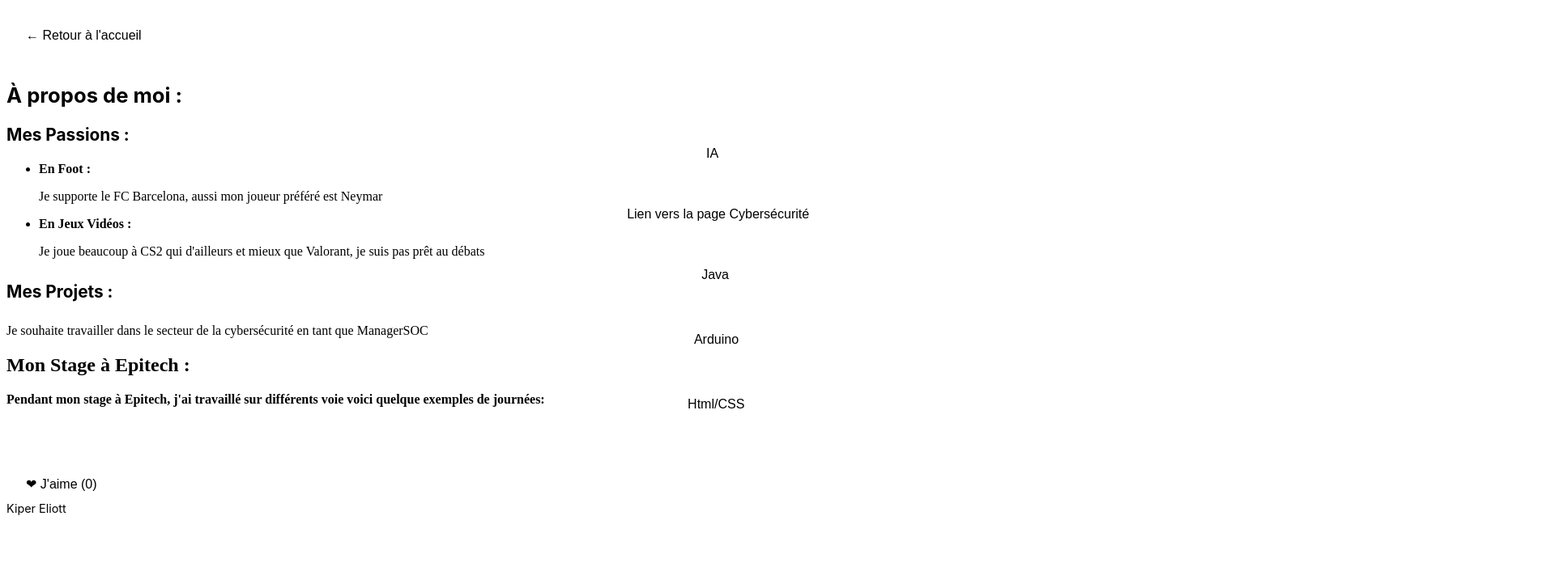
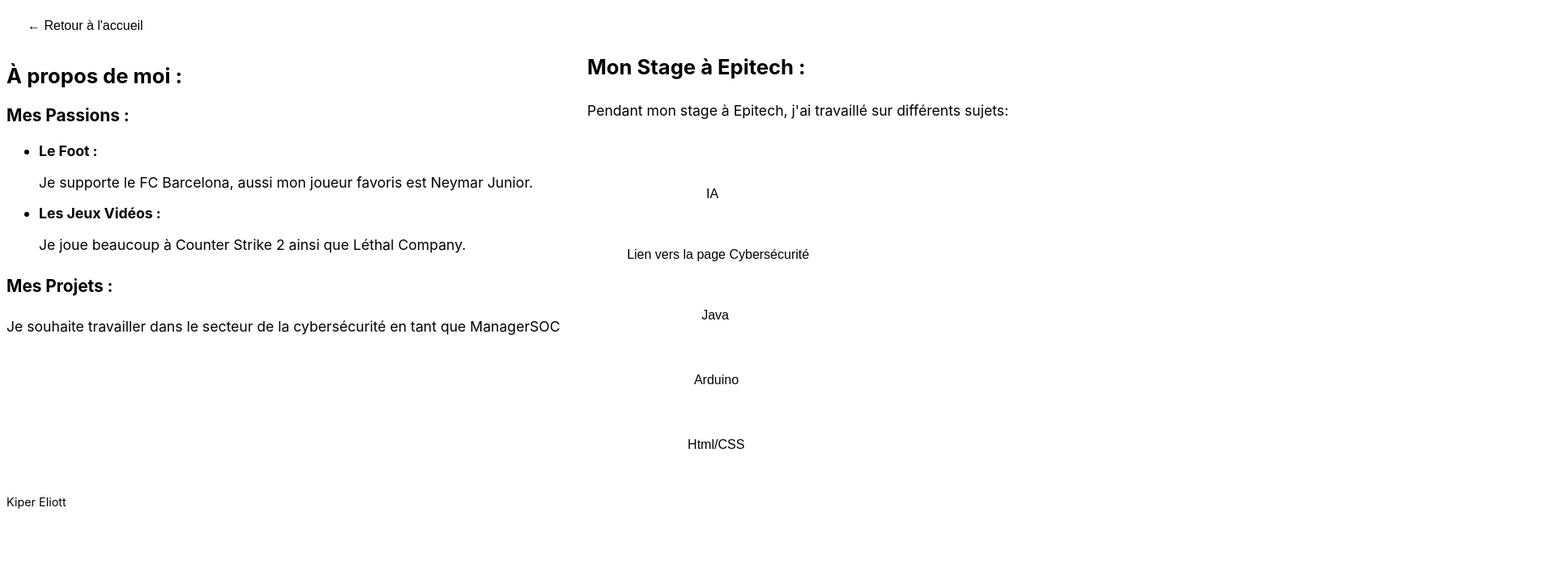
Before and after one commit to 8qeo/Nos-Portfolio, a plain HTML site: page eliott.html in a window 1280 px wide. Shown: the part 73-800 px from the top of the page at 81% size, 1920 px wide, since content can reach past the window. Drawn offline with Linux system fonts and the light colour scheme.

Commit message:
Refactor content and structure in eliott.html
Updated content and structure in eliott.html, including improved section titles and descriptions.

```diff
--- a/eliott.html
+++ b/eliott.html
@@ -11,34 +11,51 @@
     <link rel="stylesheet" href="eliott_style.css">
 
     <div class="skills-container">
-
+    </div>
     </head>
         <body>
             <header>
-                <center><h1> Bienvenue sur le site d'Eliott !</h1></center>
-                <button type="button"><p><a href="index.html">← Retour à l'accueil</a></p></button>
+                <!--le <center> centre <h1> et <div...> et </div> encadre le titre en tant que "titre-h1"-->
+                <center>
+            <div id="titre-h1">
+                <h1> Bienvenue sur le site d'Eliott !</h1>
+            </div>
+                </center>
+
+                <!--Bouton retour à l'index-->
+                <button id="accueil" type="button"><a href="index.html">← Retour à l'accueil</a></button>
+
+                <!--bouton mode noir-->
+            <div id="overlay"></div>
+            <button id="darkModeBtn">
+            🌙 Mode sombre
+            </button>
             </header>
+
 </main>
 <section>
-    <h2>À propos de moi :</h2>
+    <div id="txt">
+    <h2><strong>À propos de moi :</strong></h2>
 
         <h3><strong>Mes Passions :</strong></h3>
 
     <ul>
-            <li><strong>En Foot :</strong></li>
-            <p>Je supporte le FC Barcelona, aussi mon joueur préféré est Neymar</p>
+            <li><strong>Le Foot :</strong></li>
+            <p>Je supporte le FC Barcelona, aussi mon joueur favoris est Neymar Junior.</p>
 
-            <li><strong>En Jeux Vidéos :</strong></li>
-            <p>Je joue beaucoup à CS2 qui d'ailleurs et mieux que Valorant, je suis pas prêt au débats</p>
+            <li><strong>Les Jeux Vidéos :</strong></li>
+            <p>Je joue beaucoup à Counter Strike 2 ainsi que Léthal Company.</p>
     </ul>
 
     <h4><strong>Mes Projets :</strong></h4>
         <p>Je souhaite travailler dans le secteur de la cybersécurité en tant que ManagerSOC</p>
 </section>
-
+</div>
 <section>
-    <h1><strong>Mon Stage à Epitech :</strong></h1>
-        <p><strong>Pendant mon stage à Epitech, j'ai travaillé sur différents voie voici quelque exemples de journées:</strong></p>
+    <div id="txt">
+    <h5><strong>Mon Stage à Epitech :</strong></h5>
+    <div id ="h5txt"><p>Pendant mon stage à Epitech, j'ai travaillé sur différents sujets:</p></div>
+</div>
             <ul>
                 <!--IA, répertorie le bouton (qui est un lien <a> relié à un htlm) sous le classement "button" ainsi que sous l'id "ia-button"-->
 
@@ -61,8 +78,6 @@
                     <button id="html-css-button" type="button"><a href="eliott_html_css.html">Html/CSS</a></button>
             </ul>
 
-<button id="mon-bouton-like" class="btn">❤ J'aime (0)</button>
-
 </section>
 
 
@@ -73,4 +88,5 @@
 <script src="eliott_script.js"></script>
 </body>
 
+
 </html>
```
